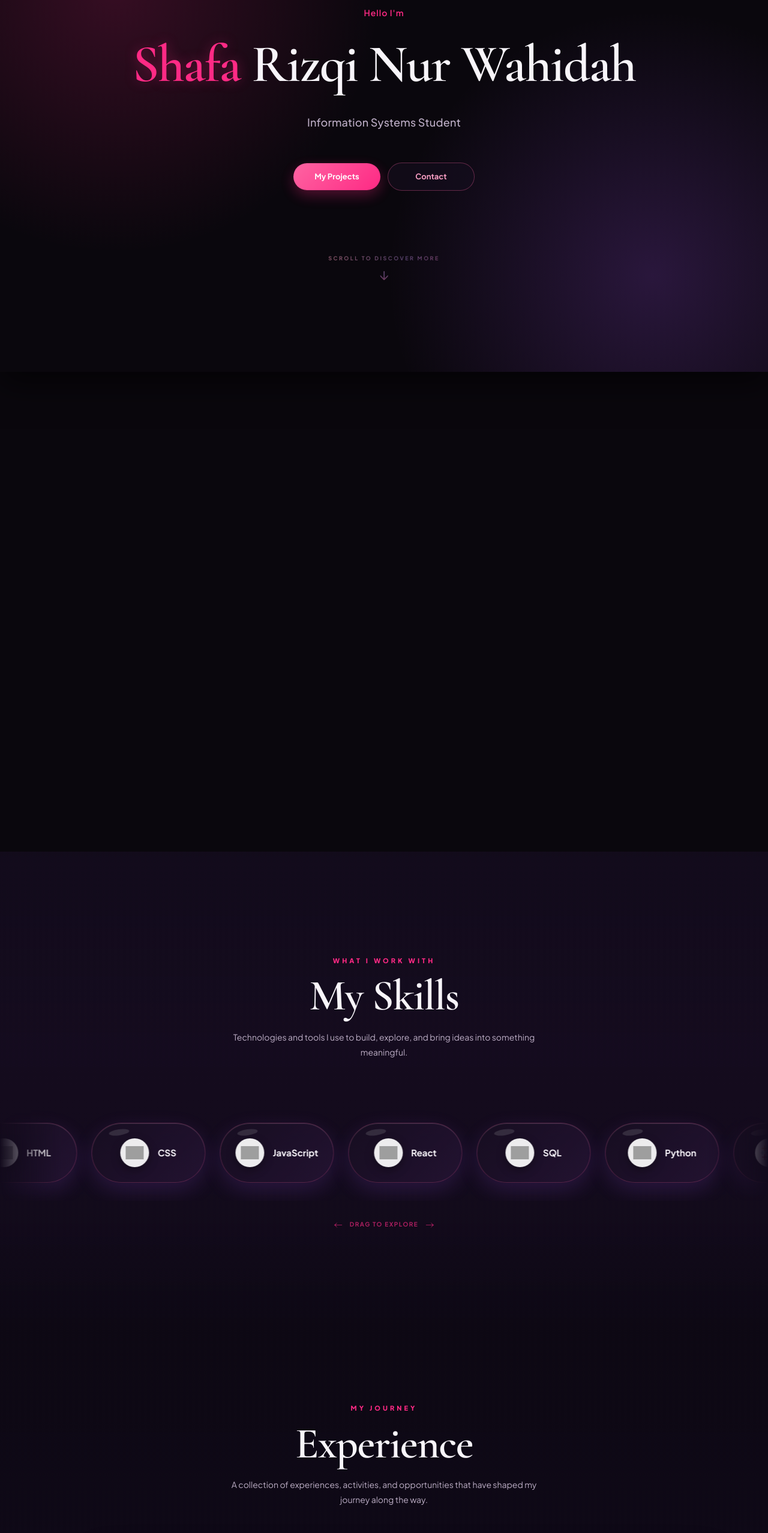
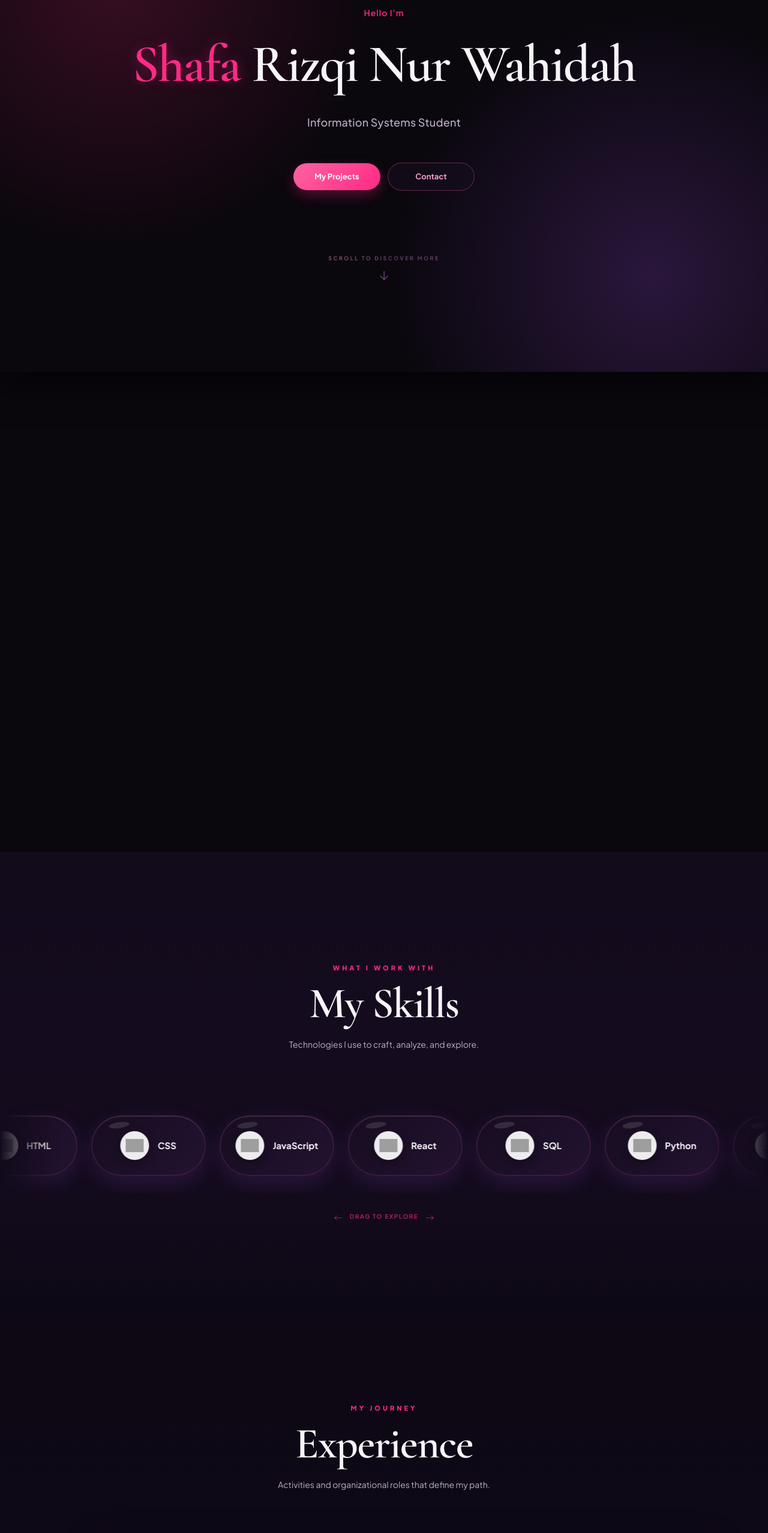
Before and after one commit to shafariz/portfolio-shafa, a React (Vite) app: page / in a window 1280 px wide. Shown: the part 180-2736 px from the top of the page at 60% size. Built offline with nearby package versions, Linux system fonts and the light colour scheme; grey boxes are pictures that could not be loaded.

Commit message:
update portfolio content

```diff
--- a/src/components/About/About.jsx
+++ b/src/components/About/About.jsx
@@ -98,7 +98,7 @@ function About({
           {/* TITLE */}
 
           <h2 className="about-title">
-            A Little About Me
+            Who I Am
           </h2>
 
 
@@ -114,16 +114,10 @@ function About({
               </strong>
 
               , an Information Systems student at Universitas Mulawarman
-              with an interest in Front-End Development and Data Analytics.
-              I enjoy creating engaging digital experiences and exploring
-              how technology can solve real-world problems.
-            </p>
-
-
-            <p>
-              I'm always excited to learn new things, work on creative projects,
-              and collaborate with others. I enjoy turning ideas into meaningful
-              projects while continuously improving my skills.
+              with a strong interest in Front-End Development and Data Analytics.
+              I love turning ideas into engaging digital experiences,
+              collaborating on creative projects, and exploring how
+              technology can solve real-world problems.
             </p>
 
           </div>
--- a/src/components/Contact/Contact.jsx
+++ b/src/components/Contact/Contact.jsx
@@ -54,9 +54,7 @@ function Contact() {
 
 
           <p className="contact-description">
-            Have an idea, opportunity, or
-            just want to say hello?
-            Feel free to reach out.
+            Reach out for opportunities or a quick chat
           </p>
 
 
--- a/src/components/Experience/Experience.jsx
+++ b/src/components/Experience/Experience.jsx
@@ -128,10 +128,7 @@ function Experience() {
 
 
           <p className="experience-description">
-            A collection of experiences,
-            activities, and opportunities
-            that have shaped my journey
-            along the way.
+            Activities and organizational roles that define my path.
           </p>
 
         </div>
--- a/src/components/Projects/Projects.jsx
+++ b/src/components/Projects/Projects.jsx
@@ -164,9 +164,7 @@ function Projects() {
 
 
           <p className="projects-description">
-            A collection of projects I've
-            worked on through learning,
-            collaboration, and exploration.
+            A showcase of my recent work, explorations, and team collaborations.
           </p>
 
         </motion.div>
--- a/src/components/Skills/Skills.jsx
+++ b/src/components/Skills/Skills.jsx
@@ -211,9 +211,7 @@ function Skills() {
 
 
         <p className="skills-description">
-          Technologies and tools I use to
-          build, explore, and bring ideas
-          into something meaningful.
+          Technologies I use to craft, analyze, and explore.
         </p>
 
       </div>
```
